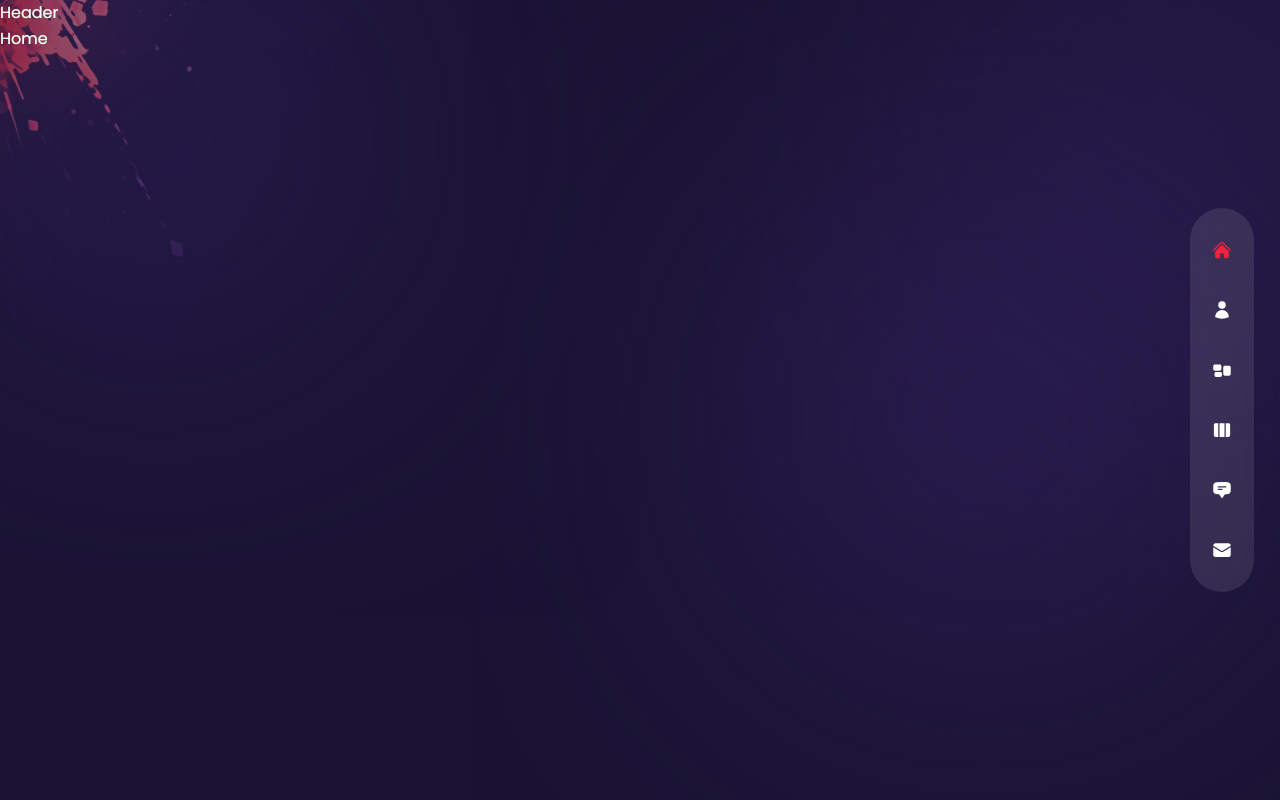
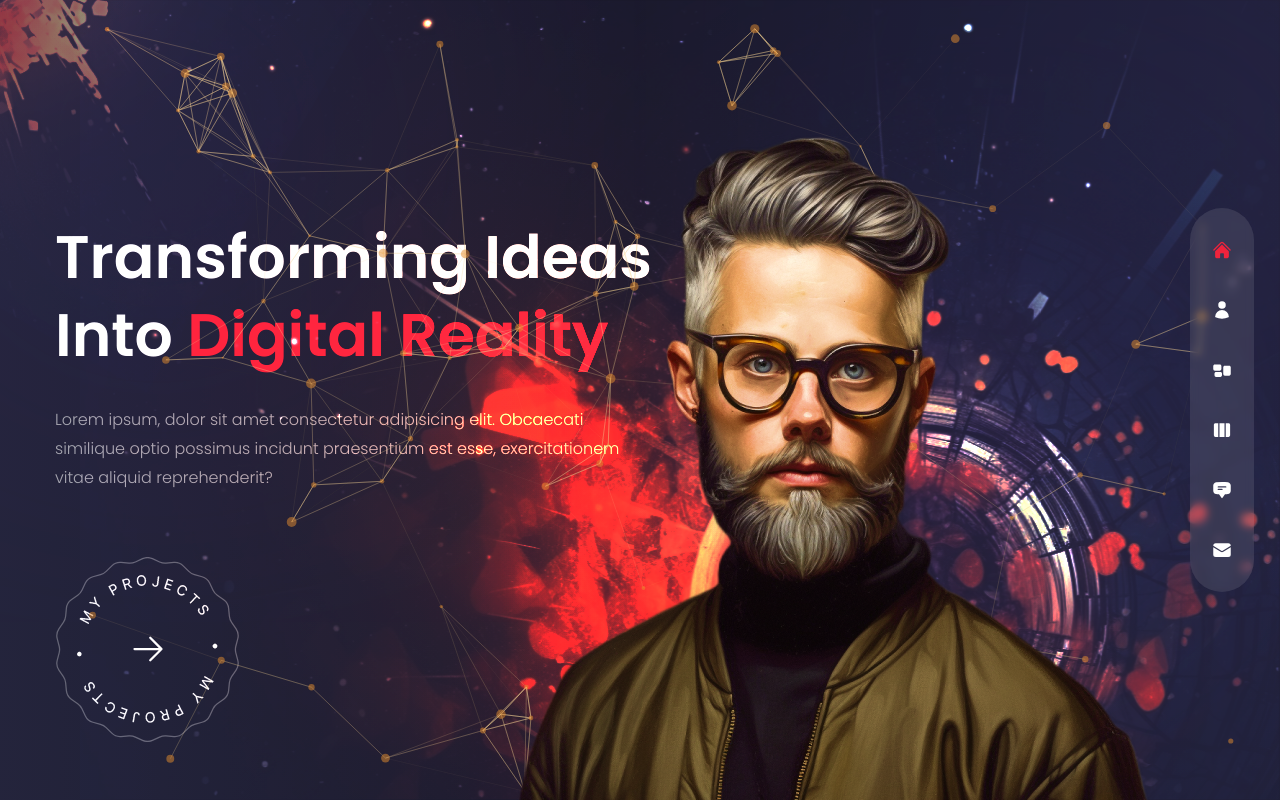
Before and after one commit to hayagerwin/hayagerwin.github.io, a Next.js app: page / in a window 1280 px wide. Built offline with nearby package versions, Linux system fonts and the light colour scheme.

Commit message:
Create Home Page

```diff
--- a/package.json
+++ b/package.json
@@ -15,10 +15,10 @@
     "react-countup": "^6.5.2",
     "react-dom": "^18",
     "react-icons": "^5.0.1",
-    "react-tsparticles": "^2.12.2",
+    "react-tsparticles": "^2.9.3",
     "swiper": "^11.0.7",
     "tailwind-scrollbar": "^3.1.0",
-    "tsparticles": "^3.3.0"
+    "tsparticles": "^2.9.3"
   },
   "devDependencies": {
     "@types/node": "^20",
--- a/src/app/globals.css
+++ b/src/app/globals.css
@@ -6,16 +6,32 @@
   transform: translateZ(0px);
 }
 .swiper-horizontal > .swiper-pagination-bullets .swiper-pagination-bullet,
-.swiper-pagination-horizontal.swiper-pagination-bullets
-  .swiper-pagination-bullet {
-  background-color: #EF233C;
+.swiper-pagination-horizontal.swiper-pagination-bullets .swiper-pagination-bullet {
+  background-color: #ef233c;
 }
 
 .swiper-button-next:after,
 .swiper-button-prev:after,
 .swiper-button-next:after,
 .swiper-rtl .swiper-button-prev:after {
-  color: #EF233C;
+  color: #ef233c;
+}
+
+/* Prevent text selection for the entire document */
+html,
+body {
+  user-select: none;
+  -webkit-user-select: none; /* For Safari */
+  -moz-user-select: none; /* For Firefox */
+  -ms-user-select: none; /* For Internet Explorer */
+}
+
+/* Allow text selection inside specific elements */
+.selectable {
+  user-select: auto;
+  -webkit-user-select: auto; /* For Safari */
+  -moz-user-select: auto; /* For Firefox */
+  -ms-user-select: auto; /* For Internet Explorer */
 }
 
 @layer base {
--- a/src/app/page.tsx
+++ b/src/app/page.tsx
@@ -1,10 +1,55 @@
+"use client";
+import { Avatar, ParticlesContainer, ProjectsBtn } from "@/components";
+import { motion } from "framer-motion";
+import { fadeIn } from "@/utils/variants";
 
 const Home = () => {
   return (
-    <div>
-      Home
+    <div className="bg-primary/60 h-full">
+      <div className="w-full h-full bg-gradient-to-r from-primary/10 via-black/30 to-black/10">
+        <div className="text-center flex flex-col justify-center xl:pt-40 xl:text-left h-full container mx-auto">
+          {/* Title  */}
+          <motion.h1 variants={fadeIn("down", 0.2)} initial="hidden" animate="show" exit="hidden" className="h1">
+            Transforming Ideas <br /> Into
+            <span className="text-accent"> Digital Reality</span>
+          </motion.h1>
+          {/* Subtitle */}
+          <motion.p
+            variants={fadeIn("down", 0.3)}
+            initial="hidden"
+            animate="show"
+            exit="hidden"
+            className="max-w-sm xl:max-w-xl mx-auto xl:mx-0 mb-10 xl:mb-16">
+            Lorem ipsum, dolor sit amet consectetur adipisicing elit. Obcaecati similique optio possimus incidunt praesentium est esse, exercitationem vitae
+            aliquid reprehenderit?
+          </motion.p>
+          {/* Button */}
+          <motion.div variants={fadeIn("down", 0.4)} initial="hidden" animate="show" exit="hidden" className="flex justify-center xl:hidden relative">
+            <ProjectsBtn />
+          </motion.div>
+          <motion.div variants={fadeIn("down", 0.4)} initial="hidden" animate="show" exit="hidden" className="hidden xl:flex">
+            <ProjectsBtn />
+          </motion.div>
+        </div>
+      </div>
+      <div className="w-[1200px] h-full absolute right-0 bottom-0">
+        {/* BG Image */}
+        <div className="bg-none xl:bg-explosion xl:bg-cover xl:bg-right xl:bg-no-repeat w-full h-full absolute mix-blend-color-dodge translate-z-0"></div>
+        {/* Particles */}
+        <ParticlesContainer />
+        {/* Avatar Image */}
+        <motion.div
+          variants={fadeIn("up", 0.5)}
+          initial="hidden"
+          animate="show"
+          exit="hidden"
+          transition={{ duration: 1, ease: "easeInOut" }}
+          className="w-full h-full max-w-[737px] max-h-[678px] absolute -bottom-32 lg:bottom-0 lg:right-[8%]">
+          <Avatar />
+        </motion.div>
+      </div>
     </div>
-  )
-}
+  );
+};
 
-export default Home
+export default Home;
--- a/src/components/Avatar.tsx
+++ b/src/components/Avatar.tsx
@@ -1,5 +1,11 @@
+import Image from "next/image";
+
 const Avatar = () => {
-  return <div>Avatar</div>;
+  return (
+    <div className="hidden xl:flex xl:max-w-none">
+      <Image src={"/avatar.png"} width={737} height={678} alt="" className="translate-z-0 w-full h-full" />
+    </div>
+  );
 };
 
 export default Avatar;
--- a/src/components/Header.tsx
+++ b/src/components/Header.tsx
@@ -1,5 +1,5 @@
 const Header = () => {
-  return <header>Header</header>;
+  return <header className="absolute z-30 w-full"></header>;
 };
 
 export default Header;
--- a/src/components/ParticlesContainer.tsx
+++ b/src/components/ParticlesContainer.tsx
@@ -1,5 +1,96 @@
+"use client";
+import { Particles } from "react-tsparticles";
+import { loadFull } from "tsparticles";
+import React, { useCallback } from "react";
+
 const ParticlesContainer = () => {
-  return <div>Particles Container</div>;
+  const particlesInit = useCallback(async (engine: any) => {
+    console.log(engine);
+    await loadFull(engine);
+  }, []);
+
+  const particlesLoaded = useCallback(async () => {}, []);
+  return (
+    <Particles
+      className="w-full h-full absolute translate-z-0"
+      id="tsparticles"
+      init={particlesInit}
+      loaded={particlesLoaded}
+      options={{
+        fullScreen: { enable: false },
+        background: {
+          color: {
+            value: "transparent",
+          },
+        },
+        fpsLimit: 120,
+        interactivity: {
+          events: {
+            onClick: {
+              enable: false,
+              mode: "push",
+            },
+            onHover: {
+              enable: true,
+              mode: "repulse",
+            },
+            resize: true,
+          },
+          modes: {
+            push: {
+              quantity: 90,
+            },
+            repulse: {
+              distance: 200,
+              duration: 0.4,
+            },
+          },
+        },
+        particles: {
+          color: {
+            value: "#e68e2e",
+          },
+          links: {
+            color: "#f5d393",
+            distance: 150,
+            enable: true,
+            opacity: 0.5,
+            width: 1,
+          },
+          collisions: {
+            enable: true,
+          },
+          move: {
+            direction: "none",
+            enable: true,
+            outModes: {
+              default: "bounce",
+            },
+            random: false,
+            speed: 1,
+            straight: false,
+          },
+          number: {
+            density: {
+              enable: true,
+              area: 800,
+            },
+            value: 80,
+          },
+          opacity: {
+            value: 0.5,
+          },
+          shape: {
+            type: "circle",
+          },
+          size: {
+            value: { min: 1, max: 5 },
+          },
+        },
+        detectRetina: true,
+      }}
+    />
+  );
 };
 
 export default ParticlesContainer;
--- a/src/components/ProjectsBtn.tsx
+++ b/src/components/ProjectsBtn.tsx
@@ -1,5 +1,16 @@
+import Image from "next/image";
+import Link from "next/link";
+import { HiArrowRight } from "react-icons/hi2";
+
 const ProjectsBtn = () => {
-  return <div>Project Btn</div>;
+  return (
+    <div className="mx-auto xl:mx-0">
+      <Link href={"/work"} className="relative w-[185px] h-[185px] flex justify-center items-center bg-circleStar bg-cover bg-center bg-no-repeat group">
+        <Image src={"/rounded-text.png"} width={141} height={148} alt="" className="animate-spin-slow w-full h-full max-w-[141px] max-h-[148px]" />
+        <HiArrowRight className="absolute text-4xl group-hover:translate-x-2 transition-all duration-300" />
+      </Link>
+    </div>
+  );
 };
 
 export default ProjectsBtn;
--- /dev/null
+++ b/src/utils/variants.ts
@@ -0,0 +1,26 @@
+export const fadeIn = (direction: "up" | "down" | "left" | "right", delay: number) => {
+  return {
+    hidden: {
+      y: direction === "up" ? 80 : direction === "down" ? -80 : 0,
+      opacity: 0,
+      x: direction === "left" ? 80 : direction === "right" ? -80 : 0,
+      transition: {
+        type: "tween",
+        duration: 1.5,
+        delay: delay,
+        ease: [0.25, 0.6, 0.3, 0.8],
+      },
+    },
+    show: {
+      y: 0,
+      x: 0,
+      opacity: 1,
+      transition: {
+        type: "tween",
+        duration: 1.4,
+        delay: delay,
+        ease: [0.25, 0.25, 0.25, 0.75],
+      },
+    },
+  };
+};
```
Also changed, not shown: 1 other file (tests, documents, lock files or other folders).
